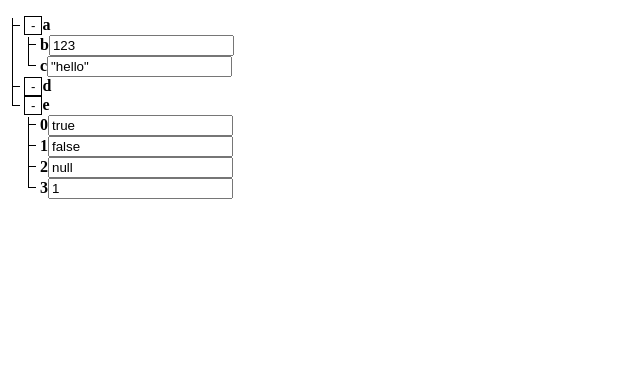
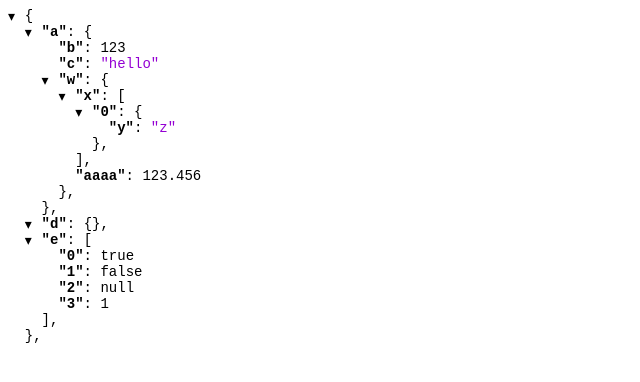
Before and after one commit to neftaly/automerge-console, a React (Vite) app: page / in a window 1280 px wide. Shown: the top 382 px of the page, without its empty margins (0-640 px from the left). Built offline with nearby package versions, Linux system fonts and the light colour scheme.

Commit message:
Update tree

```diff
--- a/package.json
+++ b/package.json
@@ -13,6 +13,7 @@
     "@automerge/automerge": "^2.1.8-alpha.1",
     "@automerge/automerge-repo-network-broadcastchannel": "^1.0.19",
     "@automerge/automerge-repo-react-hooks": "^1.0.19",
+    "lodash": "^4.17.21",
     "react": "^18.2.0",
     "react-dom": "^18.2.0",
     "zustand": "^4.4.7"
@@ -25,6 +26,7 @@
     "eslint-plugin-react": "^7.33.2",
     "eslint-plugin-react-hooks": "^4.6.0",
     "eslint-plugin-react-refresh": "^0.4.4",
+    "prettier": "^3.1.0",
     "vite": "^5.0.0"
   }
 }
--- a/src/App.jsx
+++ b/src/App.jsx
@@ -1,16 +1,20 @@
-import { useState } from 'react'
+import { useState } from "react";
 
-import { Tree } from './Tree'
+import { Tree } from "./Tree";
 
 function App() {
   const [tree, setTree] = useState({
     a: {
       b: 123,
-      c: 'hello'
+      c: "hello",
+      w: {
+        x: [{ y: "z" }],
+        aaaa: 123.456,
+      },
     },
     d: {},
-    e: [ true, false, null, 1 ]
-  })
+    e: [true, false, null, 1],
+  });
 
   return (
     <>
@@ -18,7 +22,7 @@ function App() {
         <Tree path={[]} data={tree} />
       </div>
     </>
-  )
+  );
 }
 
-export default App
+export default App;
--- a/src/Tree.jsx
+++ /dev/null
@@ -1,54 +0,0 @@
-import { useState } from 'react'
-import './tree.css'
-
-export const isObject = v => typeof v === 'object' && v !== null
-
-export const Actions = ({ path }) => {
-  /*
-    import JSON
-    export JSON
-    copy to clipboard
-    add
-    delete
-  */
-}
-
-export const Node = ({ name, value, path }) => {
-  const [ expanded, setExpanded ] = useState(true)
-  const expandable = isObject(value)
-  return (
-  <>
-    { expandable && <button
-      className='expand'
-      children={expanded ? '-' : '+'}
-      onClick={() => setExpanded(!expanded)}
-    /> }
-    <b children={name} />
-    {
-      expanded && (expandable
-        ? <Branch data={value} path={path} />
-        : <input value={JSON.stringify(value)} onChange={console.info} />)
-    }
-  </>
-  )
-}
-
-export const Branch = ({ path, data }) => {
-  return (
-    <ul>
-      {Object.entries(data).map(
-        ([key, value]) => (
-          <li key={key}>
-            <Node name={key} value={value} path={[...path, key]} />
-          </li>
-        )
-      )}
-    </ul>
-  )
-}
-
-export const Tree = ({ path, data }) => (
-<div className="tree">
-  <Branch path={path} data={data} />
- </div>
-)
--- /dev/null
+++ b/src/Tree/Buttons.jsx
@@ -0,0 +1,66 @@
+import { useState } from "react";
+
+const Button = (props) => {
+  const [hover, setHover] = useState(false);
+  return (
+    <button
+      onMouseOver={(e) => setHover(true)}
+      onMouseOut={(e) => setHover(false)}
+      style={{
+        userSelect: "none",
+        opacity: hover ? 1 : 0.5,
+        backgroundColor: "transparent",
+        fontFamily: "inherit",
+        fontSize: "inherit",
+        border: 0,
+        padding: 0,
+        margin: "0 0 0 1ch",
+      }}
+      {...props}
+    />
+  );
+};
+
+// Not wild about the placement of these buttons, but unsure where else to put them
+export const Actions = ({ path, isBranch }) => (
+  <div
+    style={{
+      marginRight: "1ch",
+      display: "inline-block",
+      userSelect: "none",
+    }}
+  >
+    {isBranch && (
+      <>
+        <Button children="📂" title="Import JSON" />
+        <Button children="💾" title="Export JSON" />
+        <Button children="➕" title="Add" />
+      </>
+    )}
+    <Button children="❌" title="Delete" />
+  </div>
+);
+
+export const ExpandButton = ({ expanded, onClick }) => (
+  <div
+    style={{
+      position: "absolute",
+      width: 0,
+      marginLeft: "-2ch",
+    }}
+  >
+    <button
+      children={expanded ? "▾" : "▸"}
+      style={{
+        userSelect: "none",
+        backgroundColor: "transparent",
+        fontFamily: "inherit",
+        fontSize: "inherit",
+        border: 0,
+        padding: 0,
+        margin: 0,
+      }}
+      onClick={onClick}
+    />
+  </div>
+);
--- /dev/null
+++ b/src/Tree/helpers.js
@@ -0,0 +1,15 @@
+export const isObject = (v) => typeof v === "object" && v !== null;
+
+export const isNumber = (value) => String(Number(value)) === String(value);
+
+export const isString = (value) => {
+  if (isNumber(value)) return false;
+  switch (String(value).toLowerCase()) {
+    case "true":
+    case "false":
+    case "null":
+      return false;
+    default:
+      return true;
+  }
+};
--- /dev/null
+++ b/src/Tree/index.jsx
@@ -0,0 +1,84 @@
+import { useState } from "react";
+import { Actions, ExpandButton } from "./Buttons";
+import { isObject, isString } from "./helpers";
+
+const stringColor = "DarkViolet"; // Make quoted strings more visible
+
+export const Input = ({ value, onChange, path }) => {
+  const v = JSON.stringify(value);
+  return (
+    <>
+      <span children=": " />
+      <span style={{ color: "transparent" }} children={v} />
+      <input
+        style={{
+          fontFamily: "inherit",
+          fontSize: "inherit",
+          border: 0,
+          backgroundColor: "transparent",
+          color: isString(value) && stringColor,
+          width: `${v.length}ch`,
+          position: "absolute",
+          padding: 0,
+          margin: `0 0 0 -${v.length}ch`,
+        }}
+        value={v}
+        onChange={onChange}
+      />
+    </>
+  );
+};
+
+export const Node = ({ name, value, path }) => {
+  const [expanded, setExpanded] = useState(true);
+  const expandable = isObject(value);
+  const [openBracket, closeBracket] = Array.isArray(value)
+    ? ["[", "]"]
+    : ["{", "}"];
+  const [hover, setHover] = useState(false);
+  return (
+    <div
+      style={{
+        marginLeft: hover ? "calc(2ch - 1px)" : "2ch",
+        borderLeft: hover && "1px dotted black",
+        // backgroundColor: hover && "rgba(1,1,1,0.1)",
+      }}
+      onMouseOver={(e) => {
+        setHover(true);
+        e.stopPropagation();
+      }}
+      onMouseOut={(e) => setHover(false)}
+    >
+      {expandable && (
+        <ExpandButton
+          expanded={expanded}
+          onClick={() => setExpanded(!expanded)}
+        />
+      )}
+      {name && <b children={`"${name}"`} />}
+      {name && expandable && ": "}
+      {expandable && openBracket}
+      {expanded && expandable && hover && <Actions path={path} isBranch />}
+      {expanded &&
+        (expandable ? (
+          <Branch value={value} path={path} />
+        ) : (
+          <Input value={value} path={path} onChange={console.info} />
+        ))}
+      {!expandable && hover && <Actions path={path} />}
+      {expandable && !expanded && "..."}
+      {expandable && `${closeBracket},`}
+    </div>
+  );
+};
+
+export const Branch = ({ path, value }) =>
+  Object.entries(value).map(([key, v]) => (
+    <Node key={key} name={key} value={v} path={[...path, key]} />
+  ));
+
+export const Tree = ({ path, data }) => (
+  <div style={{ fontFamily: "monospace", fontSize: "14px" }}>
+    <Node name="" path={path} value={data} />
+  </div>
+);
--- a/src/tree.css
+++ /dev/null
@@ -1,39 +0,0 @@
-.tree, .tree ul, .tree li, .tree button.expand {
-  text-transform: full-width;
-  position: relative;
-}
-
-.tree button.expand {
-  border: 1px solid black;
-  background-color: transparent;
-}
-
-.tree ul {
-  list-style: none;
-  padding-left: 1em;
-}
-
-.tree li::before,
-.tree li::after {
-  content: "";
-  position: absolute;
-  left: -12px;
-}
-
-.tree li::before {
-  border-top: 1px solid #000;
-  top: 9px;
-  width: 8px;
-  height: 0;
-}
-
-.tree li::after {
-  border-left: 1px solid #000;
-  height: 100%;
-  width: 0px;
-  top: 2px;
-}
-
-.tree ul > li:last-child::after {
-  height: 8px;
-}
```
Also changed, not shown: src/main.jsx (+5 -5 lines), 1 other file (tests, documents, lock files or other folders).
